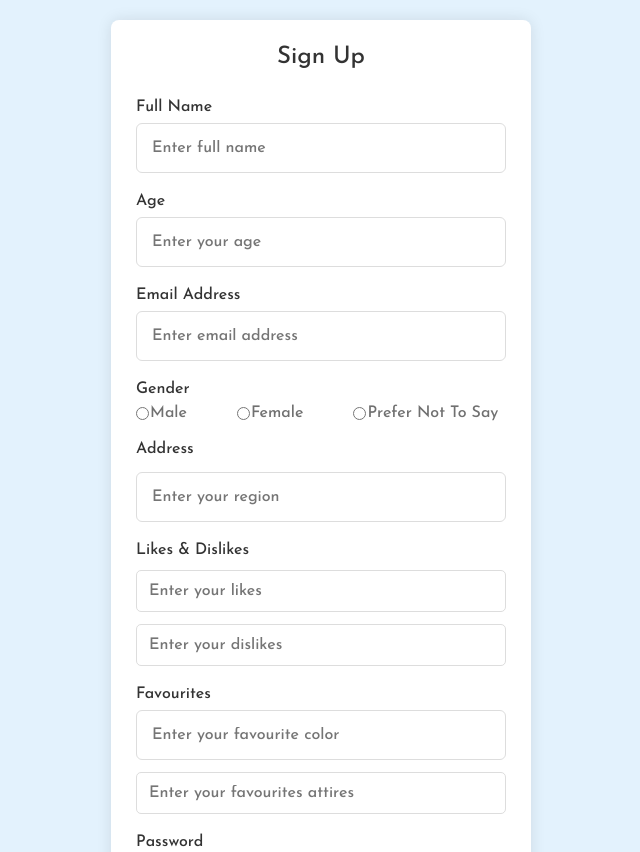
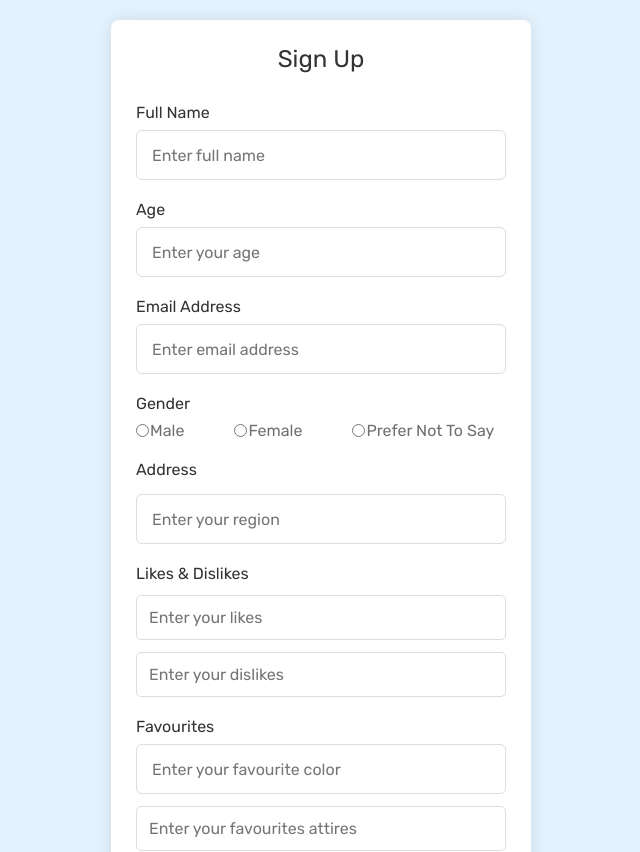
Before and after one commit to Santh0shKr1shna/Fashio-ChatBot, a React (Create React App) app in the folder Frontend/: page / in a window 1280 px wide. Shown: the top 852 px of the page, without its empty margins (319-959 px from the left). Built offline with nearby package versions, Linux system fonts and the light colour scheme.

Commit message:
Enatha solla

```diff
--- a/Frontend/src/App.css
+++ b/Frontend/src/App.css
@@ -1,6 +1,7 @@
 /* Import Google font - Poppins */
 @import url('https://fonts.googleapis.com/css2?family=Poppins:wght@400;500;600&display=swap');
 @import url('https://fonts.googleapis.com/css2?family=Josefin+Sans:wght@500&display=swap');
+@import url('https://fonts.googleapis.com/css2?family=Rubik&display=swap');
 
 
 * {
@@ -8,8 +9,9 @@
   padding: 0;
   box-sizing: border-box;
   /* font-family: "Poppins", sans-serif; */
-  font-family: 'Josefin Sans', sans-serif;
+  font-family: 'Rubik','Josefin Sans', sans-serif;
 }
+
 
 ::-webkit-scrollbar{
   width: 5px;
```
